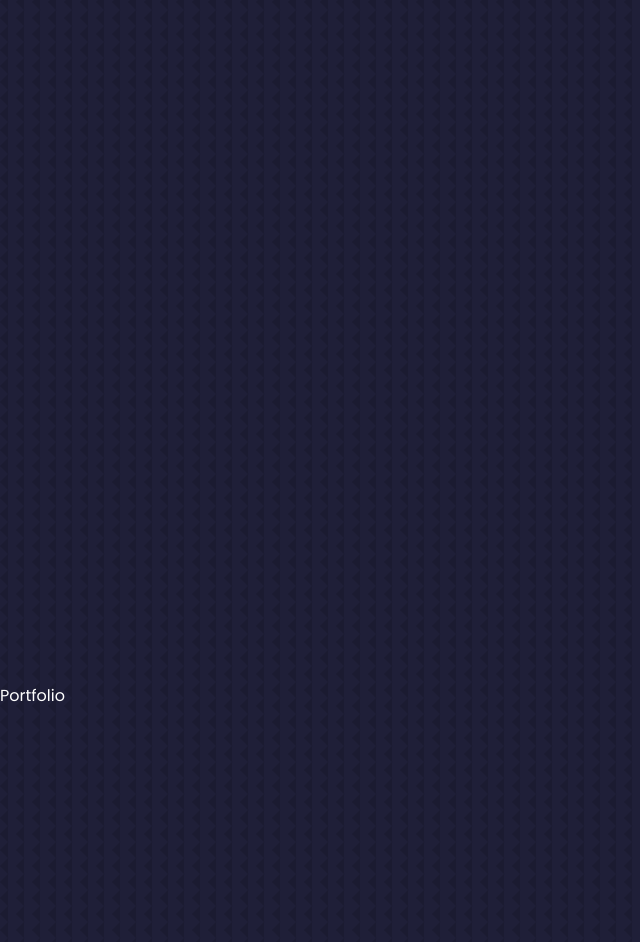
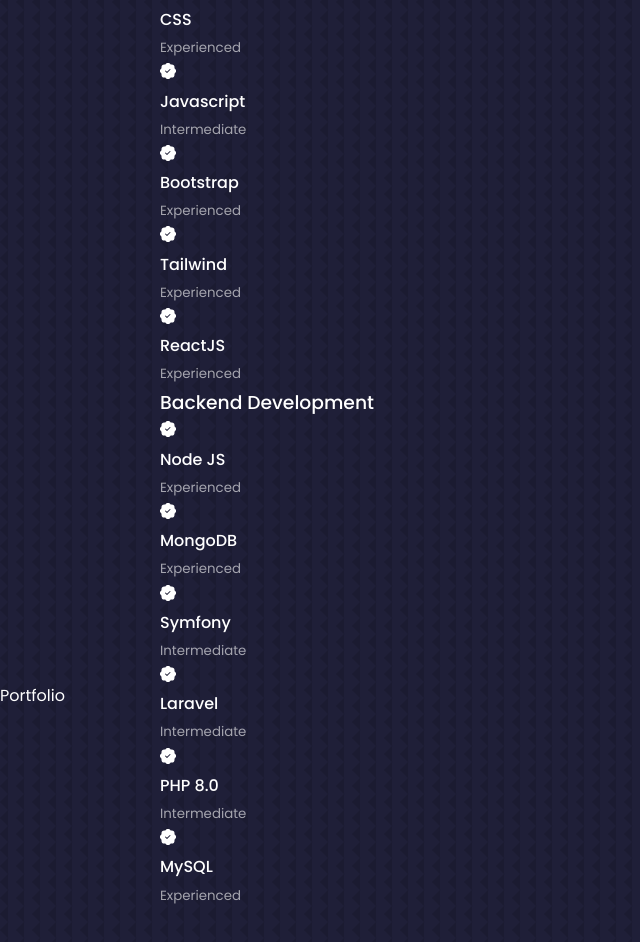
Before and after one commit to Manidoux41/ManiDev-portfolio, a React (Create React App) app: page / in a window 1280 px wide. Shown: the part 2102-3044 px from the top of the page, without its empty margins (0-640 px from the left). Built offline with nearby package versions, Linux system fonts and the light colour scheme.

Commit message:
Adding experiences section

```diff
--- a/src/components/experiences/Experiences.jsx
+++ b/src/components/experiences/Experiences.jsx
@@ -1,5 +1,6 @@
 import React from "react";
 import "./experiences.css";
+import {BsPatchCheckFill} from 'react-icons/bs'
 
 const Experiences = () => {
   return <section id="experience">
@@ -11,12 +12,71 @@
         <h3>Frontend Development</h3>
         <div className="experience__content">
           <article className="experience__details">
-
+            <BsPatchCheckFill />
+            <h4>HTML</h4>
+            <small className="text-light">Experienced</small>
+          </article>
+          <article className="experience__details">
+            <BsPatchCheckFill />
+            <h4>CSS</h4>
+            <small className="text-light">Experienced</small>
+          </article>
+          <article className="experience__details">
+            <BsPatchCheckFill />
+            <h4>Javascript</h4>
+            <small className="text-light">Intermediate</small>
+          </article>
+          <article className="experience__details">
+            <BsPatchCheckFill />
+            <h4>Bootstrap</h4>
+            <small className="text-light">Experienced</small>
+          </article>
+          <article className="experience__details">
+            <BsPatchCheckFill />
+            <h4>Tailwind</h4>
+            <small className="text-light">Experienced</small>
+          </article>
+          <article className="experience__details">
+            <BsPatchCheckFill />
+            <h4>ReactJS</h4>
+            <small className="text-light">Experienced</small>
           </article>
         </div>
       </div>
       <div className="experience__backend">
-
+      <h3>Backend Development</h3>
+        <div className="experience__content">
+          <article className="experience__details">
+            <BsPatchCheckFill />
+            <h4>Node JS</h4>
+            <small className="text-light">Experienced</small>
+          </article>
+          <article className="experience__details">
+            <BsPatchCheckFill />
+            <h4>MongoDB</h4>
+            <small className="text-light">Experienced</small>
+          </article>
+          <article className="experience__details">
+            <BsPatchCheckFill />
+            <h4>Symfony</h4>
+            <small className="text-light">Intermediate</small>
+          </article>
+          <article className="experience__details">
+            <BsPatchCheckFill />
+            <h4>Laravel</h4>
+            <small className="text-light">Intermediate</small>
+          </article>
+          <article className="experience__details">
+            <BsPatchCheckFill />
+            <h4>PHP 8.0</h4>
+            <small className="text-light">Intermediate</small>
+          </article>
+          <article className="experience__details">
+            <BsPatchCheckFill />
+            <h4>MySQL</h4>
+            <small className="text-light">Experienced</small>
+          </article>
+        </div>
       </div>
     </div>
   </section>;
```
